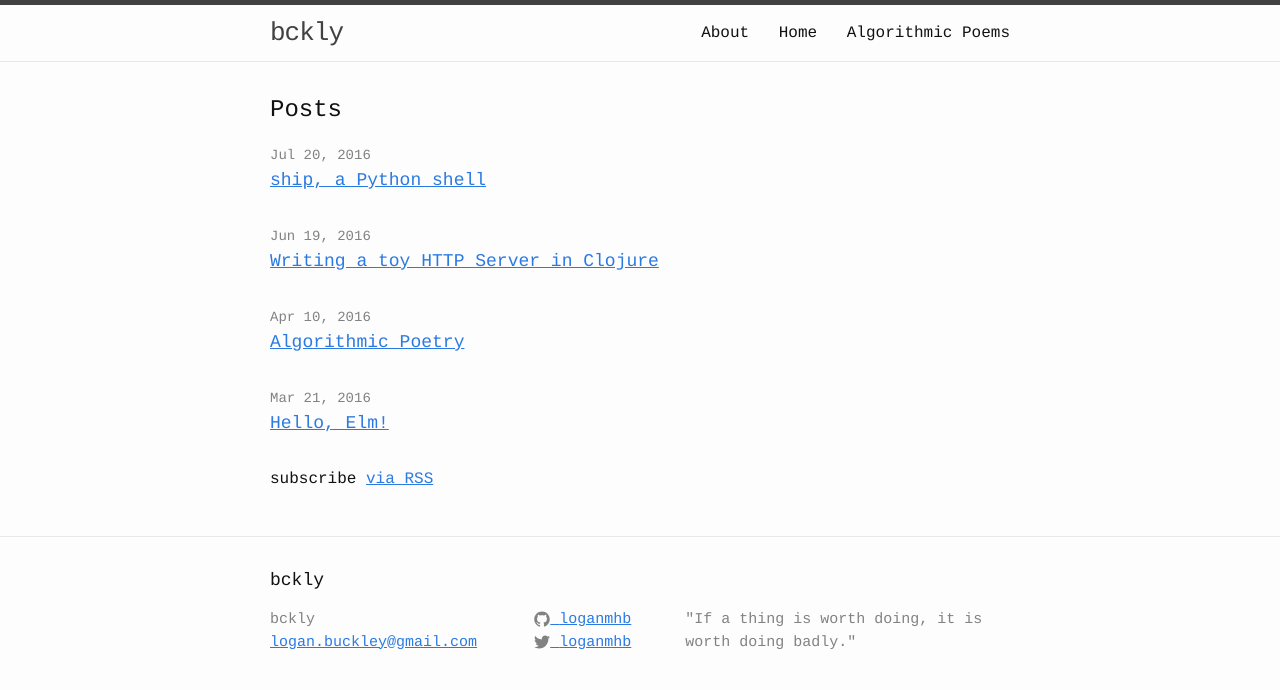
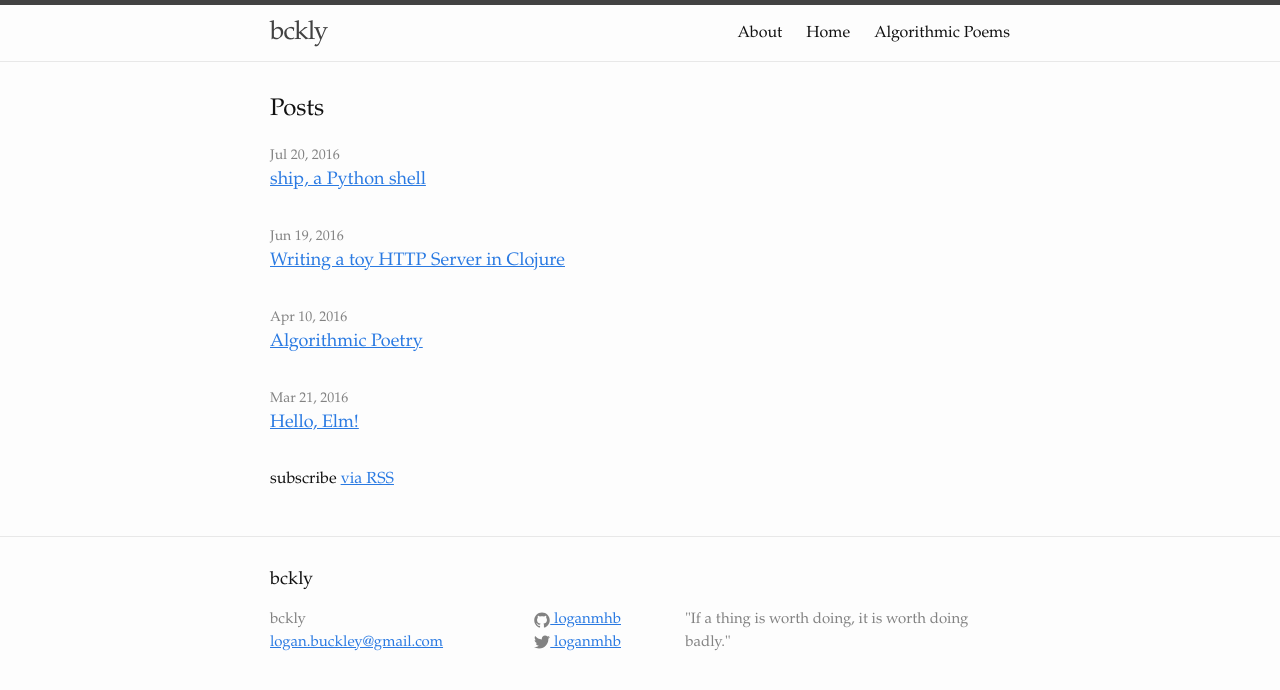
Before and after one commit to loganmhb/bckly.com, a Jekyll site: the page built from index.html, in a window 1280 px wide. Shown: the top 690 px of the page. Built offline with Jekyll 4.4.1, drawn with Linux system fonts in a browser that asks for light colours.

Commit message:
monospace was a bad idea

```diff
--- a/css/main.scss
+++ b/css/main.scss
@@ -6,7 +6,7 @@
 
 
 // Our variables
-$base-font-family: 'Inconsolata', 'Courier', monospace;
+$base-font-family: ‘Palatino Linotype’, ‘Book Antiqua’, Palatino, serif;
 $base-font-size:   16px;
 $small-font-size:  $base-font-size * 0.875;
 $base-line-height: 1.5;
```
